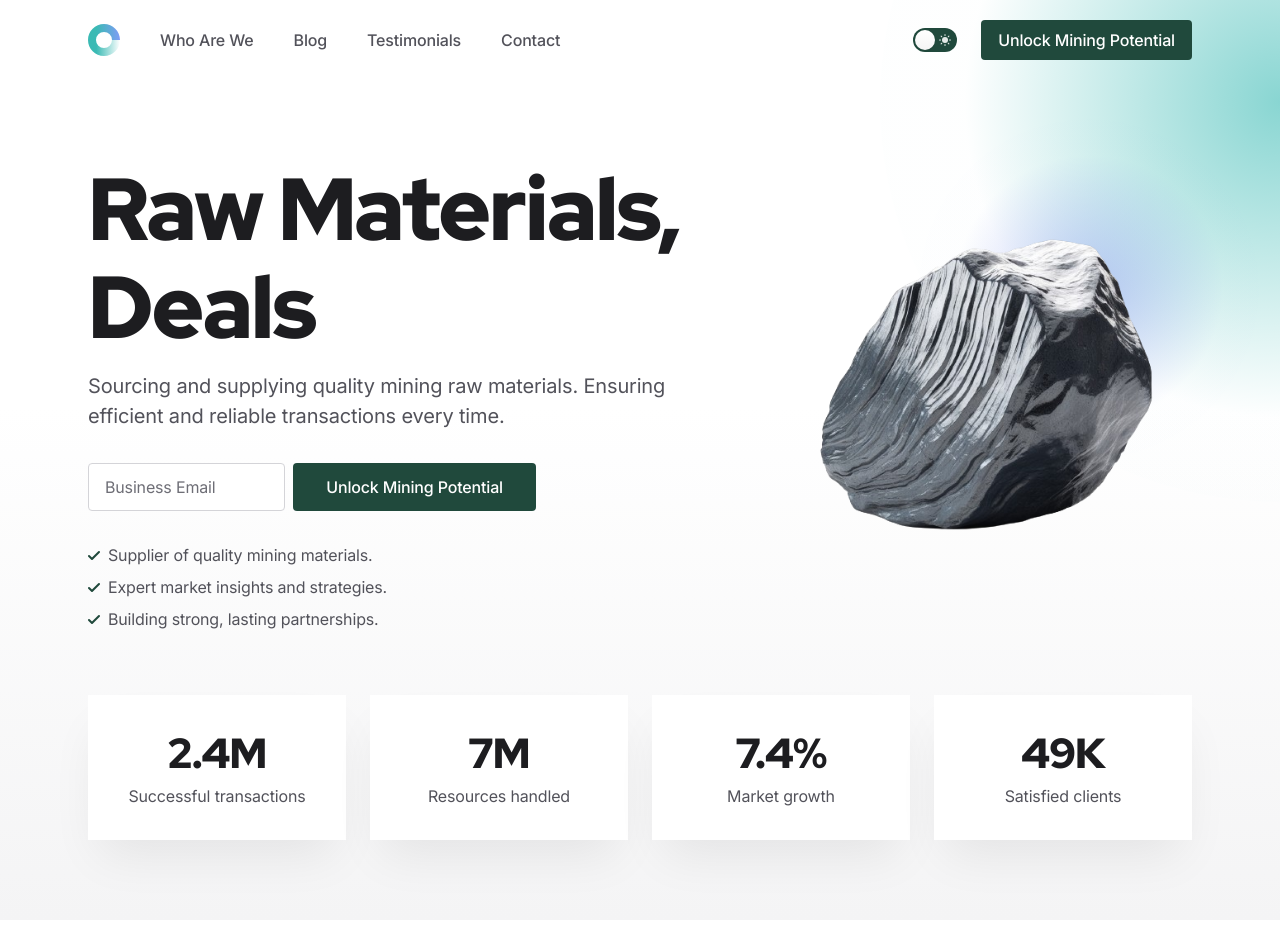
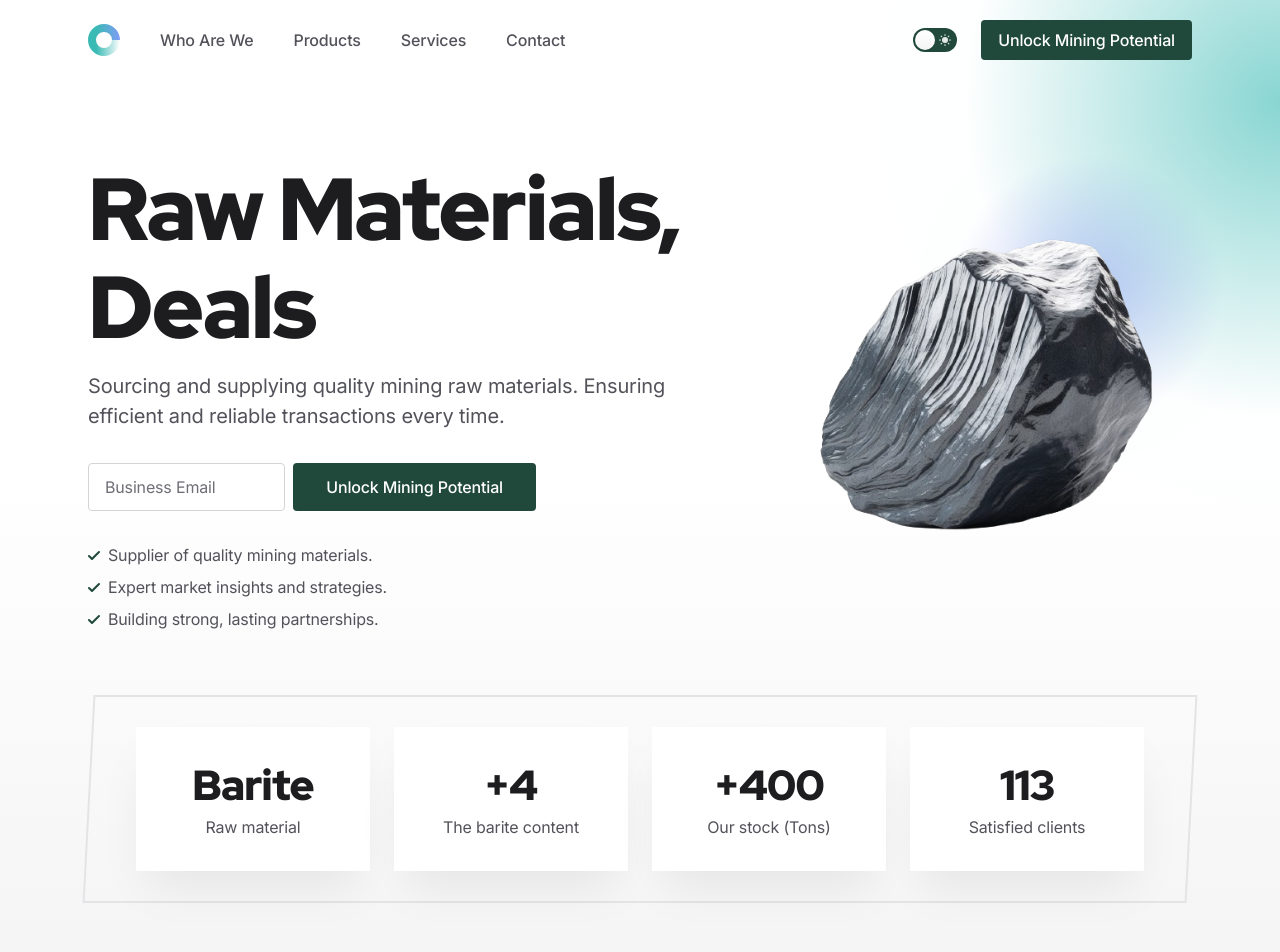
Before and after one commit to The-3-Rocks/landing-page, a Next.js app: page / in a window 1280 px wide. Shown: the top 952 px of the page. Built offline with nearby package versions, Linux system fonts and the light colour scheme.

Commit message:
test1234

```diff
--- a/app/faq/page.tsx
+++ b/app/faq/page.tsx
@@ -80,8 +80,7 @@ export default function FAQs() {
                     <h3>How can I reach customer support?</h3>
                     <p>
                       You can reach our customer support team through the
-                      contact form on our website or by emailing
-                      support@the3rocks.com.
+                      contact form on our website or by emailing <span className="text-teal-500">info@the3rocks.com</span>.
                     </p>
                   </article>
                 </div>
--- a/components/carousel.tsx
+++ b/components/carousel.tsx
@@ -35,7 +35,7 @@ export default function Carousel() {
   }, []);
 
   return (
-    <section className="border-t border-transparent dark:border-gray-800">
+    <section id="products" className="border-t border-transparent dark:border-gray-800">
       <div className="py-12 md:py-20">
         <div className="max-w-6xl mx-auto px-4 sm:px-6">
           {/* Section header */}
--- a/components/stats.tsx
+++ b/components/stats.tsx
@@ -1,4 +1,42 @@
-export default function Stats() {
+"use client"
+import { useState, useEffect, useRef } from "react";
+import { Transition } from '@headlessui/react';
+
+export default function StatsCarousel() {
+  const [currentSlide, setCurrentSlide] = useState(0);
+  const [autorotate, setAutorotate] = useState(true);
+  const [autorotateTiming] = useState(3000);
+
+  const slides = [
+    { name: "Lead", content: "+70 %", stock: "+800", clients: "79" },
+    { name: "Amber", content: "Pure", stock: "+60", clients: "2" },
+    { name: "Barite", content: "+4", stock: "+400", clients: "113" },
+    { name: "Zinc", content: "+37", stock: "+120", clients: "26" },
+    { name: "Iron", content: "+70 %", stock: "+40000", clients: "52" },
+    { name: "Antimony", content: "+30 %", stock: "+700", clients: "14" },
+  ];
+
+  const carouselRef = useRef<HTMLDivElement>(null);
+
+  useEffect(() => {
+    if (!autorotate) return;
+    const interval = setInterval(() => {
+      setCurrentSlide((prevSlide) => (prevSlide + 1) % slides.length);
+    }, autorotateTiming);
+    return () => clearInterval(interval);
+  }, [currentSlide, autorotate, slides.length, autorotateTiming]);
+
+  const heightFix = () => {
+    if (carouselRef.current) {
+      const activeSlide = carouselRef.current.children[currentSlide] as HTMLElement;
+      activeSlide && (carouselRef.current.style.height = `${activeSlide.offsetHeight}px`);
+    }
+  };
+
+  useEffect(() => {
+    heightFix();
+  }, [currentSlide]);
+
   return (
     <section className="relative">
       {/* Background gradient (light version only) */}
@@ -9,24 +47,35 @@ export default function Stats() {
       {/* End background gradient (light version only) */}
       <div className="relative max-w-6xl mx-auto px-4 sm:px-6">
         <div className="pb-12 md:pb-20">
-          <div
-            className="grid grid-cols-2 gap-4 lg:gap-6 md:grid-cols-4 text-center"
-            data-aos-id-stats
+          <div className="relative">
+            <div className="relative flex flex-col items-start z-10 transition-all duration-300 ease-in-out" ref={carouselRef}>
+              {slides.map((slide, index) => (
+                <Transition
+                  key={index}
+                  show={currentSlide === index}
+                  enter="transition ease-in-out duration-700 transform order-first"
+                  enterFrom="opacity-0 -translate-y-8"
+                  enterTo="opacity-100 translate-y-0"
+                  leave="transition ease-in-out duration-300 transform absolute"
+                  leaveFrom="opacity-100 translate-y-0"
+                  leaveTo="opacity-0 translate-y-8"
+                  beforeEnter={() => heightFix()}
+                  unmount={false}
                 >
-            {/* 1st item */}
+                  <div className="w-full text-center px-12 py-8 mx-4 md:mx-0">
+                    <div className="grid grid-cols-2 gap-4 lg:gap-6 md:grid-cols-4 text-center">
                       <div
                         className="bg-white dark:bg-gray-800 py-8 px-1 shadow-2xl"
                         data-aos="fade-down"
                         data-aos-anchor="[data-aos-id-stats]"
                       >
                         <div className="font-red-hat-display text-3xl font-black tracking-tighter mb-1">
-                2.4M
+                          {slide.name}
                         </div>
                         <div className="text-gray-600 dark:text-gray-400">
-                Successful transactions
+                          Raw material
                         </div>
                       </div>
-            {/* 2nd item */}
                       <div
                         className="bg-white dark:bg-gray-800 py-8 px-1 shadow-2xl"
                         data-aos="fade-down"
@@ -34,13 +83,12 @@ export default function Stats() {
                         data-aos-delay="100"
                       >
                         <div className="font-red-hat-display text-3xl font-black tracking-tighter mb-1">
-                7M
+                          {slide.content}
                         </div>
                         <div className="text-gray-600 dark:text-gray-400">
-                Resources handled
+                          The {slide.name.toLowerCase()} content
                         </div>
                       </div>
-            {/* 3rd item */}
                       <div
                         className="bg-white dark:bg-gray-800 py-8 px-1 shadow-2xl"
                         data-aos="fade-down"
@@ -48,13 +96,12 @@ export default function Stats() {
                         data-aos-delay="200"
                       >
                         <div className="font-red-hat-display text-3xl font-black tracking-tighter mb-1">
-                7.4%
+                          {slide.stock}
                         </div>
                         <div className="text-gray-600 dark:text-gray-400">
-                Market growth
+                          Our stock (Tons)
                         </div>
                       </div>
-            {/* 4th item */}
                       <div
                         className="bg-white dark:bg-gray-800 py-8 px-1 shadow-2xl"
                         data-aos="fade-down"
@@ -62,7 +109,7 @@ export default function Stats() {
                         data-aos-delay="300"
                       >
                         <div className="font-red-hat-display text-3xl font-black tracking-tighter mb-1">
-                49K
+                          {slide.clients}
                         </div>
                         <div className="text-gray-600 dark:text-gray-400">
                           Satisfied clients
@@ -70,6 +117,36 @@ export default function Stats() {
                       </div>
                     </div>
                   </div>
+                </Transition>
+              ))}
+            </div>
+
+            {/* Skewed borders */}
+            <div className="absolute inset-0 transform -skew-x-3 border-2 border-gray-200 dark:border-gray-800 pointer-events-none" aria-hidden="true"></div>
+
+            {/* Arrows */}
+            {/* <div className="absolute inset-0 flex items-center justify-between">
+              <button
+                className="relative z-20 w-12 h-12 p-1 box-content flex items-center justify-center group transform -translate-x-2 md:-translate-x-1/2 bg-teal-500 hover:bg-teal-400 dark:bg-gray-800 dark:hover:bg-teal-500 dark:hover:bg-opacity-25 transition duration-150 ease-in-out"
+                onClick={() => { setCurrentSlide(currentSlide === 0 ? slides.length - 1 : currentSlide - 1); setAutorotate(false); }}
+              >
+                <span className="sr-only">Previous</span>
+                <svg className="w-4 h-4 fill-current text-white dark:text-gray-400 group-hover:text-white dark:group-hover:text-teal-500 transition duration-150 ease-in-out" viewBox="0 0 16 16" xmlns="http://www.w3.org/2000/svg">
+                  <path d="M6.7 14.7l1.4-1.4L3.8 9H16V7H3.8l4.3-4.3-1.4-1.4L0 8z" />
+                </svg>
+              </button>
+              <button
+                className="relative z-20 w-12 h-12 p-1 box-content flex items-center justify-center group transform translate-x-2 md:translate-x-1/2 bg-teal-500 hover:bg-teal-400 dark:bg-gray-800 dark:hover:bg-teal-500 dark:hover:bg-opacity-25 transition duration-150 ease-in-out"
+                onClick={() => { setCurrentSlide(currentSlide === slides.length - 1 ? 0 : currentSlide + 1); setAutorotate(false); }}
+              >
+                <span className="sr-only">Next</span>
+                <svg className="w-4 h-4 fill-current text-white dark:text-gray-400 group-hover:text-white dark:group-hover:text-teal-500 transition duration-150 ease-in-out" viewBox="0 0 16 16" xmlns="http://www.w3.org/2000/svg">
+                  <path d="M9.3 14.7l-1.4-1.4L12.2 9H0V7h12.2L7.9 2.7l1.4-1.4L16 8z" />
+                </svg>
+              </button>
+            </div> */}
+          </div>
+        </div>
       </div>
     </section>
   );
--- a/components/tabs.tsx
+++ b/components/tabs.tsx
@@ -22,7 +22,7 @@ export default function Tabs() {
   }, []);
 
   return (
-    <section className="relative border-t border-transparent dark:border-gray-800">
+    <section id="services" className="relative border-t border-transparent dark:border-gray-800">
       {/* Background gradient */}
       <div
         className="absolute inset-0 h-128 dark:opacity-25 bg-gradient-to-b from-gray-100 to-white dark:from-gray-800 dark:to-gray-900 pointer-events-none"
--- a/components/ui/header.tsx
+++ b/components/ui/header.tsx
@@ -3,6 +3,7 @@ import Logo from "./logo";
 import Dropdown from "@/components/utils/dropdown";
 import ThemeToggle from "./theme-toggle";
 import MobileMenu from "./mobile-menu";
+
 
 export default function Header() {
   return (
@@ -30,18 +31,18 @@ export default function Header() {
               </li>
               <li>
                 <Link
-                  href="/blog"
+                  href="/#products"
                   className="text-gray-600 hover:text-gray-900 dark:text-gray-300 dark:hover:text-gray-100 px-5 py-2 flex items-center transition duration-150 ease-in-out"
                 >
-                  Blog
+                  Products
                 </Link>
               </li>
               <li>
                 <Link
-                  href="/testimonials"
+                  href="/#services"
                   className="text-gray-600 hover:text-gray-900 dark:text-gray-300 dark:hover:text-gray-100 px-5 py-2 flex items-center transition duration-150 ease-in-out"
                 >
-                  Testimonials
+                  Services
                 </Link>
               </li>
               <li>
```
Also changed, not shown: components/cta.tsx (+5 -5 lines), components/features-blocks.tsx (+15 -16 lines), components/hero-home.tsx (+10 -9 lines), components/ui/footer.tsx (+32 -15 lines), app/css/style.css (line endings or trailing spaces), 2 other files (tests, documents, lock files or other folders). Lines whose indentation alone changed are shown as unchanged.
